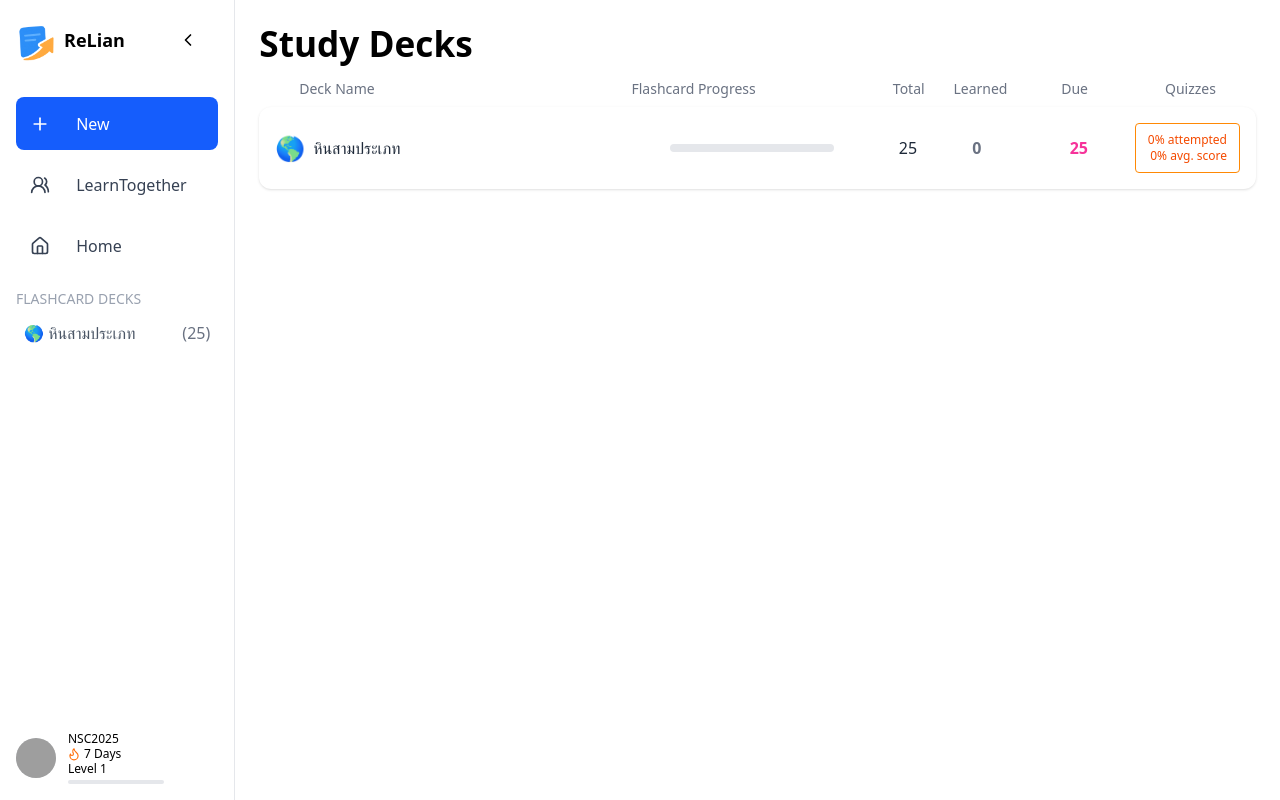
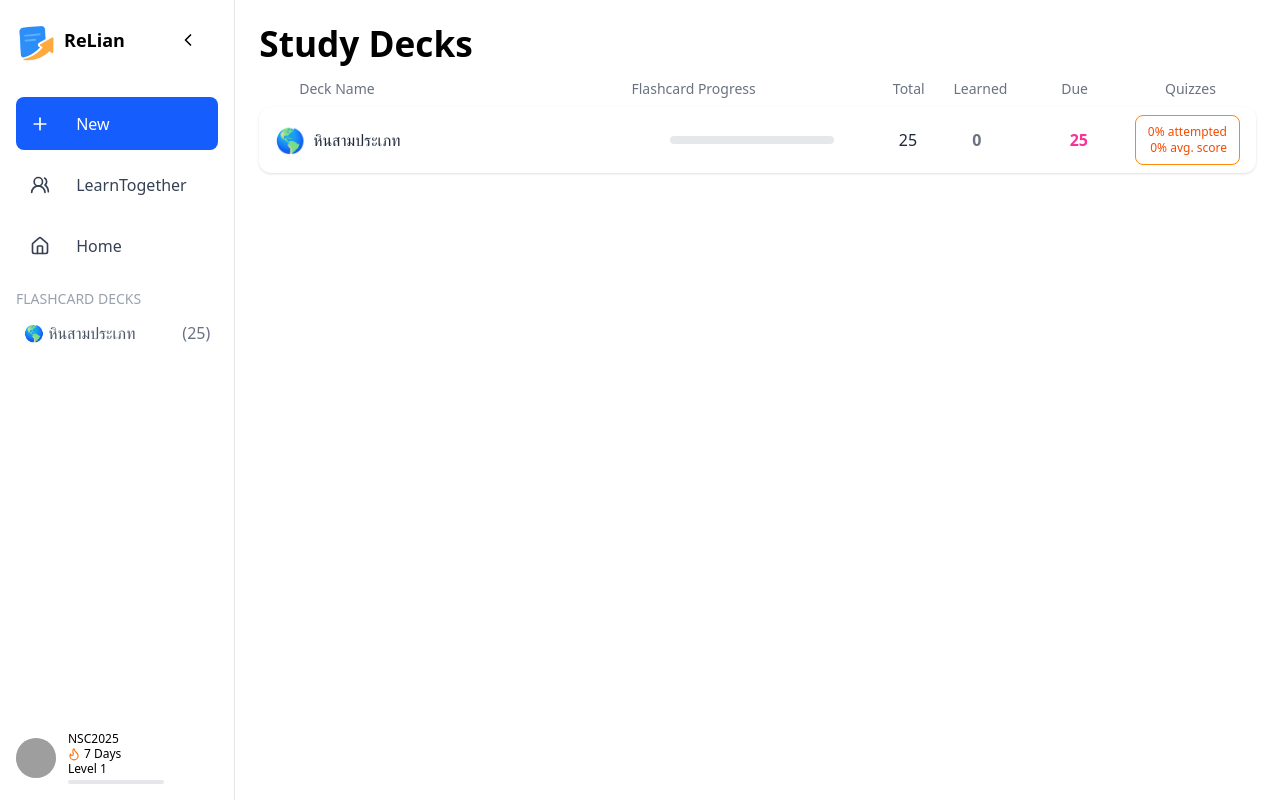
Before and after one commit to DeclineZ/Brillian-Flashcards-Frontend, a React (Vite) app: page / in a window 1280 px wide. Built offline with nearby package versions, Linux system fonts and the light colour scheme; grey boxes are pictures that could not be loaded; a web font is replaced by a local one.

Commit message:
improve decktable; improve flashcard tab

```diff
--- a/src/FlashcardDeckTable.jsx
+++ b/src/FlashcardDeckTable.jsx
@@ -31,7 +31,7 @@ export default function FlashcardDeckTable() {
   }
 
   return (
-    <div className="w-full mx-auto p-6">
+    <div className="w-full mx-auto p-6 overflow-y-auto">
       <h1 className="text-3xl font-bold mb-4 text-black">Study Decks</h1>
 
       <div
@@ -46,7 +46,7 @@ export default function FlashcardDeckTable() {
         <div className="text-right">Quizzes</div>
       </div>
 
-      <div className="space-y-4">
+      <div className="space-y-2">
         {validDecks.length === 0 ? (
           <p className="text-center py-10 text-gray-500">
             No decks available. Click the + icon on the left to get started.
@@ -73,7 +73,7 @@ export default function FlashcardDeckTable() {
             return (
               <div
                 key={id}
-                className="grid items-center gap-x-4 bg-white p-4 rounded-xl shadow hover:shadow-lg transition cursor-pointer"
+                className="grid items-center gap-x-4 bg-white px-4 py-2 rounded-xl shadow hover:shadow-lg transition cursor-pointer"
                 style={gridStyle}
                 onClick={() => navigate(`/deck/${id}`)}
               >
@@ -113,7 +113,7 @@ export default function FlashcardDeckTable() {
 
                 <div className="text-right">
                 <div
-                  className={`inline-flex flex-col items-end px-3 py-2 border rounded text-xs font-medium ${
+                  className={`inline-flex flex-col items-end px-3 py-2 border rounded-lg text-xs font-medium ${
                     avgScore < 60
                       ? 'border-orange-400 text-orange-600'
                       : 'border-green-400 text-green-600'
--- a/src/FlashcardsTab.jsx
+++ b/src/FlashcardsTab.jsx
@@ -81,7 +81,7 @@ export default function FlashcardView() {
   });
 
   return (
-    <div className="space-y-6 p-4">
+    <div className="space-y-5 p-2">
       <button
         onClick={handleAddCard}
         className="w-full bg-gradient-to-r from-blue-500 to-indigo-600 hover:from-blue-600 hover:to-indigo-600 text-white font-semibold py-6 px-6 rounded-2xl transition-all duration-200 flex items-center justify-center space-x-3 shadow-md hover:shadow-lg transform hover:-translate-y-0.5"
@@ -90,7 +90,7 @@ export default function FlashcardView() {
         <span className="text-lg">Add New Quiz Question</span>
       </button>
 
-      <div className="space-y-4">
+      <div className="space-y-3">
         {sortedCards.length > 0 ? (
           sortedCards.map((card, idx) => (
             <FlashcardItem
@@ -189,8 +189,8 @@ function FlashcardItem({ card, index, onUpdate, onDelete, onRemove }) {
           : 'bg-gray-100 text-gray-500 border border-gray-300 opacity-80'
       }`}
     >
-     <div className="p-4 flex flex-col h-full">
-        <div className="flex justify-between items-center mb-3">
+     <div className="px-3 py-2 flex flex-col h-full">
+        <div className="flex justify-between items-center ">
           <div className="flex items-center space-x-2">
             <span className="inline-flex w-8 h-8 items-center justify-center bg-blue-100 text-blue-600 rounded-full text-sm font-semibold">
               {index}
@@ -220,7 +220,7 @@ function FlashcardItem({ card, index, onUpdate, onDelete, onRemove }) {
           </div>
         </div>
 
-        <div className="flex-1 flex space-x-4 mb-3">
+        <div className="flex-1 flex space-x-4 ">
           {(editedImageURL || isEditing) && (
             <div className="w-24 h-24 bg-gray-50 rounded-lg overflow-hidden flex items-center justify-center">
               {!isEditing && editedImageURL ? (
```
